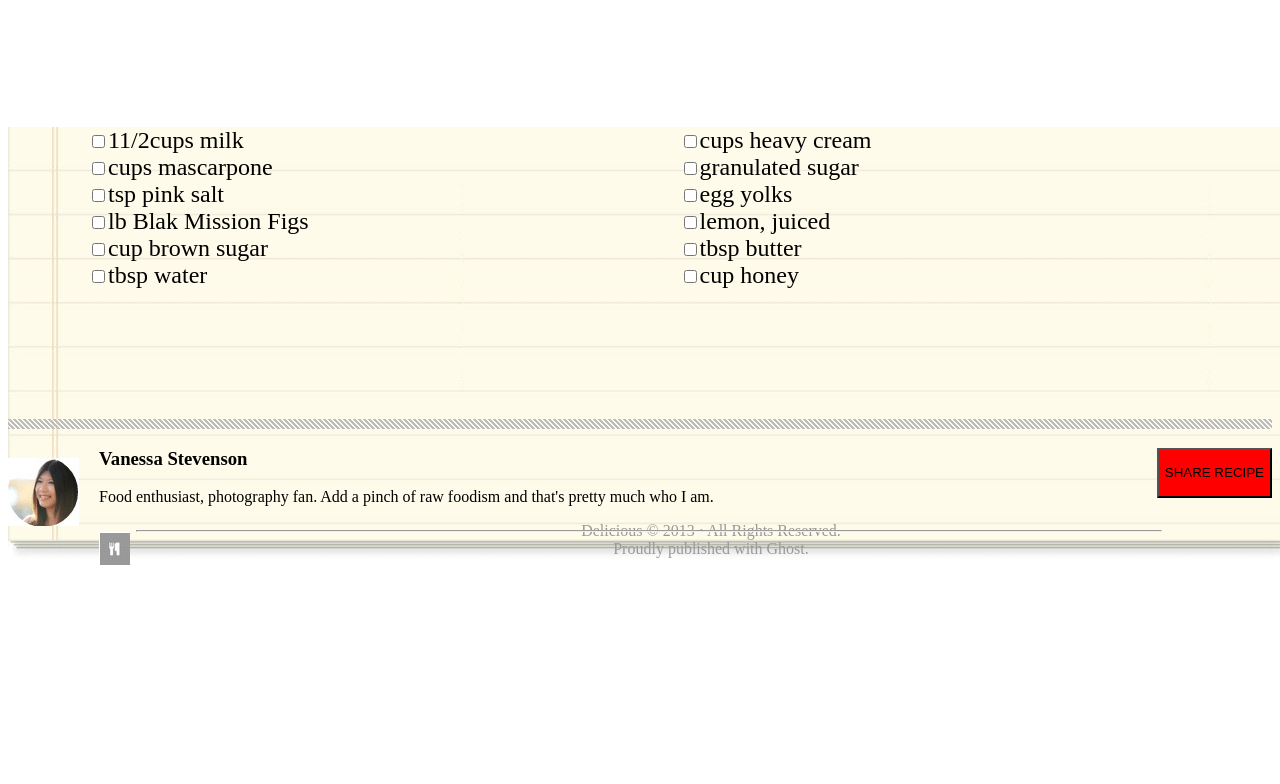
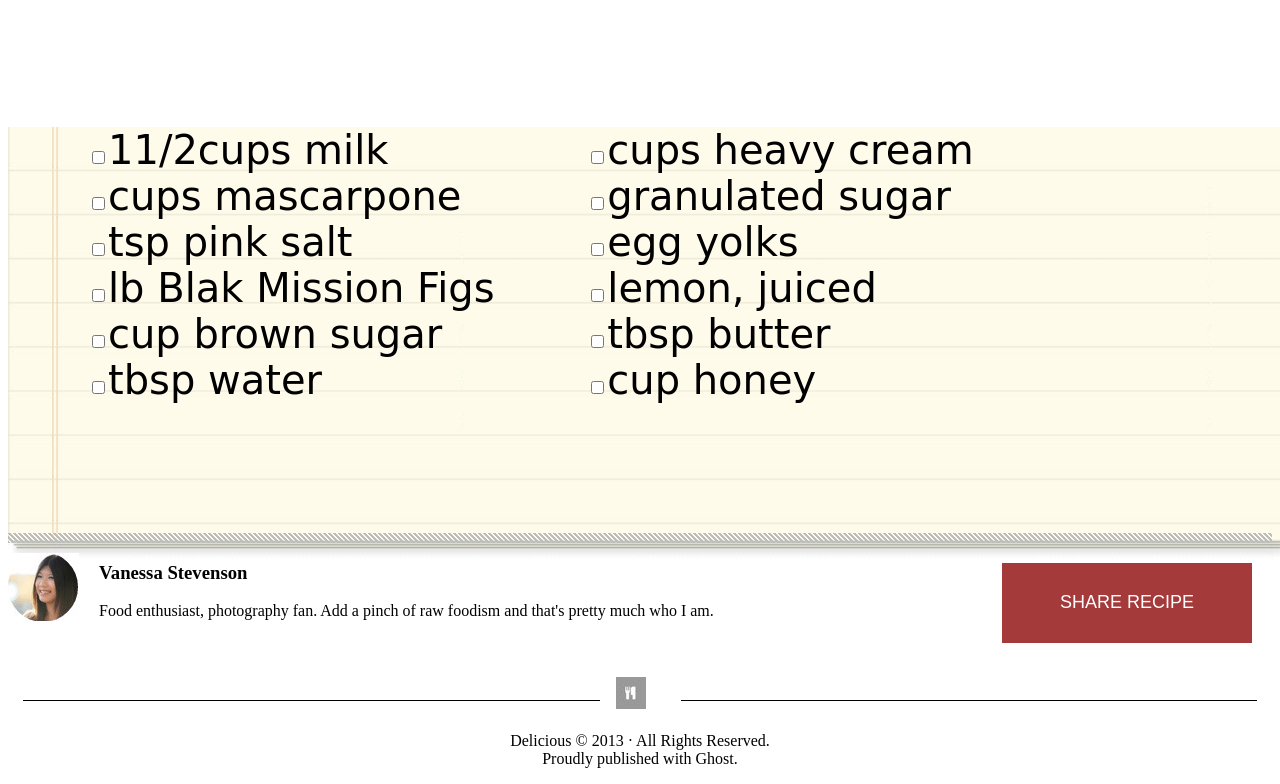
Before and after one commit to OsamaHanoun/chocolate-pizza, a plain HTML site: page index.html in a window 1280 px wide. Shown: the part 1392-2176 px from the top of the page. Before the commit the page ends 1967 px from the top, so only its background shows below. Drawn offline with nearby package versions, Linux system fonts and the light colour scheme; a web font is replaced by a local one.

Commit message:
update from Nedal

```diff
--- a/css/style.css
+++ b/css/style.css
@@ -86,13 +86,15 @@ color:rgb(177, 174, 174);
 #field{
     height: max-content;
     width: 100%;
-    font-size: x-large;
+    font-size: 40px;
     margin: 100px 0;
+    font-family: cursive;
 
 }
 #field img{
    position: absolute;
     z-index: -1;
+    top: auto;
     width: 100%;
     margin: 30px 0;
 }
@@ -102,7 +104,7 @@ color:rgb(177, 174, 174);
 #field div {
     /* display: block; */
     display: inline-block;
-    width: 40%;
+    width: max-content;
     margin: 30px 0 30px 80px;
 
 }
@@ -112,18 +114,32 @@ fieldset{
 
 
 /* ---------FOOTER-------- */
+footer{
+    width: 100%;
+}
+#first div{
+    display: inline-block;
+    width: 100%;
+}
+
 footer section button{
     float: right;
-    /* display:inline-block; */
+    margin: 20px;
+
 }
 footer section img{
     float: left;
     margin: 10px 20px 10px 0;
+}
+
+#second {
+    width: 100%;
 
 }
-#second{
+#second p {
+
     text-align: center;
-    color: rgb(153, 153, 153);
+    border:  oldlace;
 }
 #second hr{
     position: absolute;
@@ -132,8 +148,29 @@ footer section img{
     margin-left: 10%;
 }
 button{
-    background-color: red;
-    height: 50px;
-    width: 180;
+    background-color: rgb(165, 58, 58);
+    height: 80px;
+    width: 250px;
+    font-weight: lighter;
+    font-stretch: expanded;
+    font-size: large;
+    color:white;
+    border:none;
+
 
 }
+
+.hr-theme-slash-2 {
+    display: flex;
+}
+    .hr-line {
+      width: 100%;
+      position: relative;
+      margin: 15px;
+      border-bottom: 1px solid #000;
+    }
+    .hr-icon {
+      position: relative;
+      top: 3px;
+      color: #ff0000;
+    }
--- a/index.html
+++ b/index.html
@@ -1,12 +1,13 @@
-
 <!DOCTYPE html>
 <html lang="en">
+
 <head>
     <link rel="stylesheet" href="css/reset.css">
     <link rel="stylesheet" href="css/Style.css">
 
     <title>Document</title>
 </head>
+
 <body>
     <header>
         <nav>
@@ -18,14 +19,14 @@
                 <p>THE BEST FOOD BLOG ON THE WEB.</p>
             </div>
             <div id="socialMedia-div">
-                <img src="img/fb-icon.png" >
-                <img src="img/twit-icon.png" >
-                <img src="img/gp-icon.png" >
-                <img src="img/insta-icon.png" >
-                <img src="img/flic-icon.png" >
-                <img src="img/pint-icon.png" >
-                <img src="img/rss-icon.png" id="rss" >
-                <img src="img/mail-icon.png" >
+                <img src="img/fb-icon.png">
+                <img src="img/twit-icon.png">
+                <img src="img/gp-icon.png">
+                <img src="img/insta-icon.png">
+                <img src="img/flic-icon.png">
+                <img src="img/pint-icon.png">
+                <img src="img/rss-icon.png" id="rss">
+                <img src="img/mail-icon.png">
             </div>
             <div class="stripes">
 
@@ -47,21 +48,39 @@
             <div id="paragrph">
                 <img src="img/choco-pizza.png" alt="main photo">
                 <p>
-                    Lorem ipsum dolor sit amet, consectetur adipisicing elit. Id suscipit corrupti magni laudantium minus dignissimos nihil, totam blanditiis sed ducimus consequatur, in impedit, sint cumque laboriosam ad! Harum, quam sit?
-                    Doloremque rerum dicta, tenetur a sit, accusantium assumenda porro recusandae, maiores fuga sed temporibus? Quisquam ratione error ea impedit ipsum assumenda ut ipsa. Quidem id tempora magnam ea repellendus praesentium?
-                    Fugit exercitationem quod magnam non ipsum saepe temporibus corrupti sint officiis autem doloribus nam alias expedita libero laborum ab similique nobis mollitia, ut neque culpa itaque voluptatum excepturi! Sed, ad?
+                    Lorem ipsum dolor sit amet, consectetur adipisicing elit. Id suscipit corrupti magni laudantium
+                    minus dignissimos nihil, totam blanditiis sed ducimus consequatur, in impedit, sint cumque
+                    laboriosam ad! Harum, quam sit?
+                    Doloremque rerum dicta, tenetur a sit, accusantium assumenda porro recusandae, maiores fuga sed
+                    temporibus? Quisquam ratione error ea impedit ipsum assumenda ut ipsa. Quidem id tempora magnam ea
+                    repellendus praesentium?
+                    Fugit exercitationem quod magnam non ipsum saepe temporibus corrupti sint officiis autem doloribus
+                    nam alias expedita libero laborum ab similique nobis mollitia, ut neque culpa itaque voluptatum
+                    excepturi! Sed, ad?
                 </p>
                 <p>
-                    Lorem ipsum dolor, sit amet consectetur adipisicing elit. Excepturi, explicabo. Mollitia ab ex quaerat nisi dicta dolore, neque ipsa labore amet id maxime eaque similique sint? Distinctio nobis ipsam impedit?
-                    Velit molestiae error asperiores placeat quibusdam provident architecto quasi, fugiat beatae praesentium! Libero amet sunt voluptatibus nam sit? Quo ducimus, quod est perferendis nemo repellendus eius ut nulla quas illum.
-                    Vel, saepe. Rem inventore, eius sint ex tempora culpa enim fuga, ea amet tenetur doloremque distinctio recusandae laborum earum dolore omnis fugit minus sed modi perferendis, error debitis quidem? Deleniti?
+                    Lorem ipsum dolor, sit amet consectetur adipisicing elit. Excepturi, explicabo. Mollitia ab ex
+                    quaerat nisi dicta dolore, neque ipsa labore amet id maxime eaque similique sint? Distinctio nobis
+                    ipsam impedit?
+                    Velit molestiae error asperiores placeat quibusdam provident architecto quasi, fugiat beatae
+                    praesentium! Libero amet sunt voluptatibus nam sit? Quo ducimus, quod est perferendis nemo
+                    repellendus eius ut nulla quas illum.
+                    Vel, saepe. Rem inventore, eius sint ex tempora culpa enim fuga, ea amet tenetur doloremque
+                    distinctio recusandae laborum earum dolore omnis fugit minus sed modi perferendis, error debitis
+                    quidem? Deleniti?
 
                 </p>
 
                 <p>
-                    Lorem, ipsum dolor sit amet consectetur adipisicing elit. Ipsa voluptate error quidem corporis consequatur veritatis commodi perferendis ipsam eveniet eum illo, libero nemo tempore dolorum, saepe, ea minima. Eaque, et?
-                    Numquam voluptatum dolorem tempore et illo harum unde perspiciatis vel, corrupti odit ipsum a quo exercitationem quis. Cum animi deleniti at qui amet necessitatibus voluptatem ab rem sapiente, delectus eligendi?
-                    Quisquam voluptatum perspiciatis architecto esse, nemo non expedita repudiandae incidunt ratione earum labore dolores officiis necessitatibus cum minima omnis minus! Neque recusandae blanditiis asperiores unde delectus explicabo, hic modi maiores.
+                    Lorem, ipsum dolor sit amet consectetur adipisicing elit. Ipsa voluptate error quidem corporis
+                    consequatur veritatis commodi perferendis ipsam eveniet eum illo, libero nemo tempore dolorum,
+                    saepe, ea minima. Eaque, et?
+                    Numquam voluptatum dolorem tempore et illo harum unde perspiciatis vel, corrupti odit ipsum a quo
+                    exercitationem quis. Cum animi deleniti at qui amet necessitatibus voluptatem ab rem sapiente,
+                    delectus eligendi?
+                    Quisquam voluptatum perspiciatis architecto esse, nemo non expedita repudiandae incidunt ratione
+                    earum labore dolores officiis necessitatibus cum minima omnis minus! Neque recusandae blanditiis
+                    asperiores unde delectus explicabo, hic modi maiores.
 
                 </p>
 
@@ -76,7 +95,8 @@
                     <label for="1"> <input type="checkbox" name="cups milk" id="1">11/2cups milk</label>
                     <label for="2"><input type="checkbox" name="cups mascarpone" id="2">cups mascarpone</label>
                     <label for="3"><input type="checkbox" name="tsp pink salt" id="3">tsp pink salt</label>
-                        <label for="4"><input type="checkbox" name="lb Blak Mission Figs" id="4">lb Blak Mission Figs</label>
+                    <label for="4"><input type="checkbox" name="lb Blak Mission Figs" id="4">lb Blak Mission
+                        Figs</label>
                     <label for="5"><input type="checkbox" name="cup brown sugar" id="5">cup brown sugar</label>
                     <label for="6"><input type="checkbox" name="tbsp water" id="6">tbsp water</label>
                 </div>
@@ -102,23 +122,26 @@
         </div>
 
         <section id="first">
-            <div >
+            <div>
+                <button>SHARE RECIPE</button>
                 <img src="img/van-pic.png">
-                <button>SHARE RECIPE</button>
+
                 <h3>Vanessa Stevenson</h3>
                 <p>Food enthusiast, photography fan. Add a pinch of raw foodism and that's pretty much who I am.</p>
+
             </div>
         </section>
         <section id="second">
-            <hr>
-            <img src="img/small-logo.png" alt="">
-            <!-- <fieldset>
-                <legend>
 
-               </legend>
-           </fieldset> -->
+            <div class="hr-theme-slash-2">
+                <div class="hr-line"></div>
+                <div class="hr-icon"><i class="material-icons"> <img src="img/small-logo.png" alt=""></i></div>
+                <div class="hr-line"></div>
+              </div>
 
               <p>Delicious © 2013 · All Rights Reserved. <br> Proudly published with Ghost.</p>
+
+
 
         </section>
 
@@ -128,4 +151,5 @@
     </footer>
 
 </body>
+
 </html>
```
Lines whose indentation alone changed are shown as unchanged.
